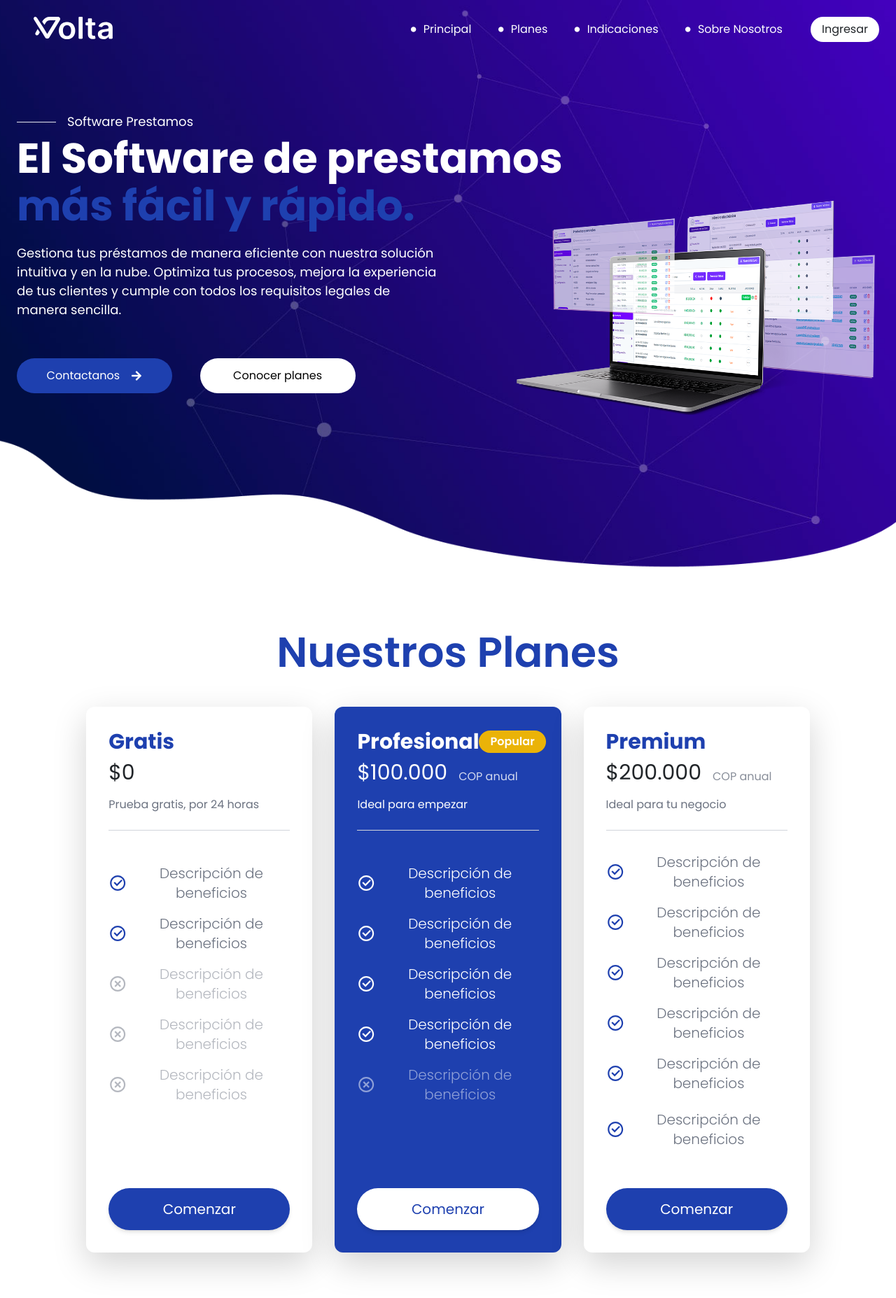
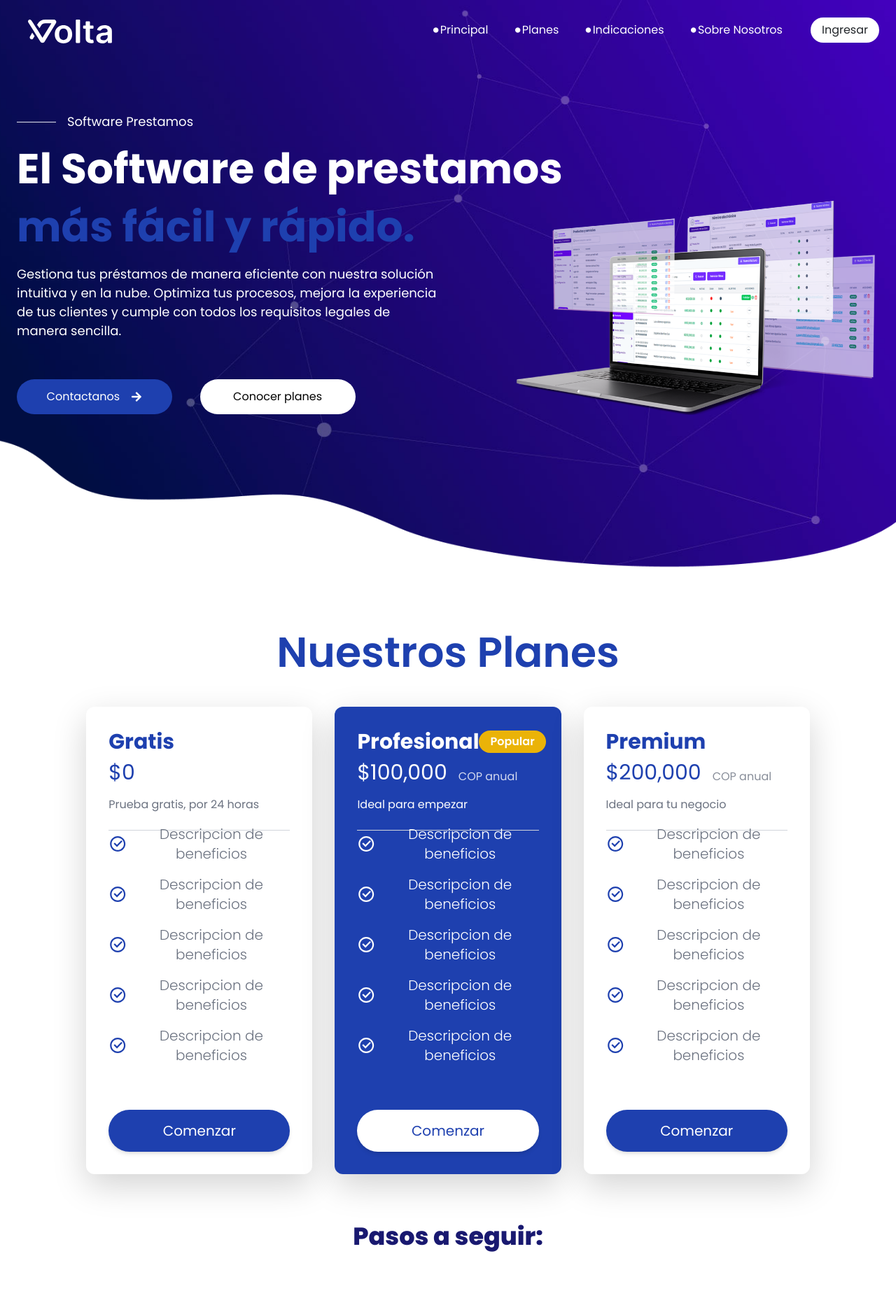
Before and after one commit to SebastianDevps/SoftwarePrestamos, a React (Vite) app in the folder software-Prestamos-frontend/client/: page / in a window 1280 px wide. Shown: the top 1855 px of the page at 70% size. Built offline with nearby package versions, Linux system fonts and the light colour scheme.

Commit message:
Update Optimization

```diff
--- a/software-Prestamos-frontend/client/src/Pages/landing/Landing.jsx
+++ b/software-Prestamos-frontend/client/src/Pages/landing/Landing.jsx
@@ -4,7 +4,6 @@ import Footer from "../../components/footer/Footer";
 import Nav from "../../components/nav/Nav";
 import PlanCard from "../../components/planCard/PlanCard";
 import Steps from "../../components/steps/Steps";
-import Login from "../Login/Login";
 import AOS from "aos";
 import "aos/dist/aos.css";
 import { FaArrowRight } from "react-icons/fa";
@@ -40,9 +39,9 @@ function Landing() {
         <div className="absolute inset-0">
           <img className="w-full h-[820px] object-cover object-top" src="images/fondo-banner.smHlBUbJ.jpg" alt="Banner Background" />
         </div>
-        <div className="hidden md:flex absolute inset-0 flex-col">
-          <img data-aos="zoom-in" data-aos-duration="500" data-aos-once="true"
-            className="w-2/1 md:w-2/4 lg:w-2/4 xl:w-[44%] -mr-10 xl:mr-0 ml-auto mt-auto mb-72 object-cover object-top" src="images/ImgLanding.png" alt="Screens" />
+        <div data-aos="zoom-in" data-aos-duration="500"
+            className="hidden md:flex absolute inset-0 flex-col">
+          <img className="w-2/1 md:w-2/4 lg:w-2/4 xl:w-[44%] -mr-10 xl:mr-0 ml-auto mt-auto mb-72 object-cover object-top" src="images/ImgLanding.png" alt="Screens" />
         </div>
         <div className="absolute inset-0 flex flex-col">
           <img className="w-full mt-auto" src="images/banner-2.DOO8rQBY.png" alt="Banner Overlay" />
@@ -50,14 +49,14 @@ function Landing() {
         </div>
         <div data-aos="fade-up" data-aos-duration="600"
           className="relative pt-40 max-w-7xl mx-auto text-white px-4">
-          <div className="flex items-center space-x-4">
-            <span className="text-lg w-14 border-b inline-flex"></span>
-            <p className="lg:text-lg">Software Prestamos</p>
+          <div className="flex items-center space-x-2 xl:space-x-4">
+            <span className="text-lg xl:w-14 w-7 border-b inline-flex"></span>
+            <p className="lg:text-lg text-[15px]">Software Prestamos</p>
           </div>
           <div className="pt-2">
-            <p className="text-4xl sm:text-4xl md:text-5xl lg:text-6xl font-bold lg:max-w-6xl">
-              El Software de prestamos
-              <span className="block mt-2 text-secondary-600 text-blue-800">más fácil y rápido.</span>
+            <p className="text-[40px] leading-10 xl:leading-normal sm:text-4xl md:text-5xl lg:text-6xl font-bold lg:max-w-6xl">
+              El Software <br className="xl:hidden"/>de prestamos
+              <span className="block mt-2 text-4xl sm:text-4xl md:text-5xl lg:text-6xl text-secondary-600 text-blue-800">más fácil y rápido.</span>
             </p>
           </div>
           <div className="mt-4">
--- a/software-Prestamos-frontend/client/src/components/nav/Nav.jsx
+++ b/software-Prestamos-frontend/client/src/components/nav/Nav.jsx
@@ -2,6 +2,7 @@ import React, { useState } from "react";
 import { Link } from "react-router-dom";
 import { FaBars, FaTimes } from "react-icons/fa";
 import AuthServices from "../../services/AuthServices";
+import { navLinks } from "../../constants";
 
 function Nav() {
   const [isOpen, setIsOpen] = useState(false);
@@ -24,35 +25,20 @@ function Nav() {
   return (
     <nav className="absolute inset-x-0 z-10 w-full px-4 bg-transparent">
       <div className="max-w-7xl mx-auto flex justify-between py-6">
-        <div className="w-[50%]">
-          <img className="w-[30%] ml-4" src="volta-light.svg" alt="Logo" />
+        <div className="w-[50%] items-center justify-center">
+          <img className="xl:w-[120px] w-[90px] mt-1 xl:mt-0  xl:ml-4" src="volta-light.svg" alt="Logo" />
         </div>
         <div className="flex lg:w-full justify-end items-center">
           <ul className="hidden lg:flex text-2sm space-x-4 gap-5 text-white mr-10">
-            <li>
-              <Link to="/" className="flex before:content-['•'] before:text-3xl before:text-center before:text-white hover:no-underline hover:text-white items-center">
-                <i className="ico icon-circle mr-2" style={{ fontSize: "0.4rem" }}></i>
-                Principal
-              </Link>
-            </li>
-            <li>
-              <Link to="#software-pos" className="flex before:content-['•'] before:text-3xl before:text-center before:text-white hover:no-underline hover:text-white items-center">
-                <i className="ico icon-circle mr-2" style={{ fontSize: "0.4rem" }}></i>
-                Planes
-              </Link>
-            </li>
-            <li>
-              <Link to="#contacto" className="flex before:content-['•'] before:text-3xl before:text-center before:text-white hover:no-underline hover:text-white items-center">
-                <i className="ico icon-circle mr-2" style={{ fontSize: "0.4rem" }}></i>
-                Indicaciones
-              </Link>
-            </li>
-            <li>
-              <Link to="#contacto" className="flex before:content-['•'] before:text-3xl before:text-center before:text-white hover:no-underline hover:text-white items-center">
-                <i className="ico icon-circle mr-2" style={{ fontSize: "0.4rem" }}></i>
-                Sobre Nosotros
-              </Link>
-            </li>
+            {navLinks.map((nav) => (
+              <li key={nav.id}>
+                <Link to={`/${nav.id}`}
+                  className="flex before:content-['•'] before:text-3xl before:text-center hover:scale-105 transition-all duration-300 before:text-white hover:no-underline hover:text-white items-center"
+                >
+                  {nav.title}
+                </Link>
+              </li>
+            ))}
           </ul>
         </div>
         <div className="flex items-center ml-auto space-x-4">
@@ -70,32 +56,17 @@ function Nav() {
         </div>
       </div>
       {isOpen && (
-        <div className="w-[50%] top-11 transition-all duration-300 lg:hidden bg-none text-white p-4 absolute top-full left-25 right-12 rounded-3xl shadow-lg">
+        <div className="w-[50%] ml-[50%] -mt-3 transition-all duration-300 lg:hidden bg-white p-3 rounded-2xl shadow-md">
           <ul className="flex flex-col justify-center items-end space-y-4">
-            <li>
-              <Link to="/" className="flex items-center" onClick={toggleMenu}>
-                <i className="ico icon-circle mr-2" style={{ fontSize: "0.4rem" }}></i>
-                Principal
-              </Link>
-            </li>
-            <li>
-              <Link to="#software-pos" className="flex items-center" onClick={toggleMenu}>
-                <i className="ico icon-circle mr-2" style={{ fontSize: "0.4rem" }}></i>
-                Planes
-              </Link>
-            </li>
-            <li>
-              <Link to="#contacto" className="flex items-center" onClick={toggleMenu}>
-                <i className="ico icon-circle mr-2" style={{ fontSize: "0.4rem" }}></i>
-                Indicaciones
-              </Link>
-            </li>
-            <li>
-              <Link to="#contacto" className="flex items-center" onClick={toggleMenu}>
-                <i className="ico icon-circle mr-2" style={{ fontSize: "0.4rem" }}></i>
-                Sobre Nosotros
-              </Link>
-            </li>
+            {navLinks.map((nav) => (
+              <li key={nav.id}>
+                <Link to={`/${nav.id}`}
+                  className="flex hover:no-underline hover:text-blue hover:scale-105 transition-all duration-300 text-black text-lg items-center"
+                >
+                  {nav.title}
+                </Link>
+              </li>
+            ))}
           </ul>
         </div>
       )}
--- a/software-Prestamos-frontend/client/src/components/planCard/PlanCard.jsx
+++ b/software-Prestamos-frontend/client/src/components/planCard/PlanCard.jsx
@@ -1,155 +1,119 @@
 import React from "react";
 import { useNavigate } from "react-router-dom";
-import { RiCheckboxCircleLine,RiCloseCircleLine } from "react-icons/ri";
+import { RiCheckboxCircleLine, RiCloseCircleLine } from "react-icons/ri";
+import { planDetails } from "../../constants";
 
 function PlanCard() {
   const navigate = useNavigate();
 
   return (
     <div className="flex flex-col items-center h-full -mt-10 justify-between p-8 w-full">
-      <h2 data-aos="zoom-in" data-aos-duration="500" className="flex text-4xl z-50 lg:text-6xl items-center justify-center -mt-10 text-blue-800 font-semibold font-poppins">
+      <h2
+        data-aos="zoom-in"
+        data-aos-duration="500"
+        className="flex text-4xl z-50 lg:text-6xl items-center justify-center -mt-10 text-blue-800 font-semibold font-poppins"
+      >
         Nuestros Planes
       </h2>
 
-      <section data-aos="fade-up" data-aos-duration="600" className="text-center w-[85%]  ">
+      <section
+        data-aos="fade-up"
+        data-aos-duration="600"
+        className="text-center w-[85%]"
+      >
         <div className="grid grid-cols-1 mt-2 -ml-4 w-[110%] h-full md:grid-cols-1 md:ml-14 lg:ml-0 md:w-[80%] lg:w-full lg:grid-cols-6 gap-8 pt-10">
-          {/* Emprendedor */}
-          <div className="p-6 lg:p-8 md:p-8 bg-white rounded-xl  h-full flex flex-col   lg:col-span-2 justify-between shadow-lg transform transition duration-200 hover:scale-105 w-full">
+          {planDetails.map((plan, index) => (
+            <div
+              key={index}
+              className={`p-6 lg:p-8 md:p-8 rounded-xl h-full flex flex-col justify-between shadow-lg transform transition duration-200 hover:scale-105 w-full lg:col-span-2 ${
+                plan.title === "Profesional" ? "bg-blue-800" : "bg-white"
+              }`}
+            >
               <div className="font-poppins mb-12 lg:mb-4">
                 <div className="flex justify-between items-center mb-2">
-                <h1 className="text-3xl font-bold text-blue-800">Gratis</h1>
+                  <h1
+                    className={`text-3xl font-bold ${
+                      plan.title === "Profesional" ? "text-white" : "text-blue-800"
+                    }`}
+                  >
+                    {plan.title}
+                  </h1>
+                  {plan.isPopular && (
+                    <span className="bg-yellow-500 text-white text-2xs px-3 py-1 font-semibold rounded-full">
+                      Popular
+                    </span>
+                  )}
                 </div>
-              <div className="flex items-end mb-3">
-                <h1 className="text-3xl font-[400]">$0</h1>
+                <div className="flex items-end gap-2 mb-3">
+                  <h1
+                    className={`text-3xl font-[400] ${
+                      plan.title === "Profesional" ? "text-white" : "text-blue-800"
+                    }`}
+                  >
+                    ${plan.price.toLocaleString()}
+                  </h1>
+                  {plan.span && (
+                    <span
+                      className={`ml-2 text-2sm ${
+                        plan.title === "Profesional"
+                          ? "text-white opacity-80"
+                          : "text-gray-500 opacity-80"
+                      }`}
+                    >
+                      {plan.span}
+                    </span>
+                  )}
                 </div>
-              <p className="text-gray-500 mb-2 text-start text-2sm">Prueba gratis, por 24 horas</p>
+                <p
+                  className={`mb-2 text-start text-2sm ${
+                    plan.title === "Profesional" ? "text-white" : "text-gray-500"
+                  }`}
+                >
+                  {plan.detail}
+                </p>
                 <span className="font-semibold bg-gray-300 h-[1px] w-full inline-flex"></span>
               </div>
               <ul className="-mt-8 mb-4 w-full space-y-2 text-lg font-poppins">
-              <li className="flex w-full items-center mb-3 text-xl font-light text-gray-500">
-                <RiCheckboxCircleLine className="mr-2 text-3xl text-blue-800" />
-                Descripción de beneficios
+                {plan.benefits.map((benefit) => (
+                  <li
+                    key={benefit.id}
+                    className={`flex mb-3 items-center text-xl font-light ${
+                      plan.title === "Profesional"
+                        ? "text-white"
+                        : "text-gray-500"
+                    } ${
+                      !benefit.description.includes("Descripcion")
+                        ? "opacity-[.5]"
+                        : ""
+                    }`}
+                  >
+                    {benefit.description.includes("Descripcion") ? (
+                      <RiCheckboxCircleLine
+                        className={`mr-2 text-3xl ${
+                          plan.title === "Profesional"
+                            ? "text-white"
+                            : "text-blue-800"
+                        }`}
+                      />
+                    ) : (
+                      <RiCloseCircleLine
+                        className={`mr-2 text-3xl text-gray-500`}
+                      />
+                    )}
+                    {benefit.description}
                   </li>
-              <li className="flex mb-3 items-center text-xl font-light text-gray-500">
-                <RiCheckboxCircleLine className="mr-2 text-3xl text-blue-800" />
-                Descripción de beneficios
-              </li>
-              <li className="flex mb-3 opacity-[.5] items-center text-xl font-light text-gray-500">
-                <RiCloseCircleLine className="mr-2 text-3xl text-gray-500" />
-                Descripción de beneficios
-              </li>
-              <li className="flex mb-3 opacity-[.5] items-center text-xl font-light text-gray-500">
-                <RiCloseCircleLine className="mr-2 text-3xl text-gray-500" />
-                Descripción de beneficios
-              </li>
-              <li className="flex mb-3 opacity-[.5] items-center text-xl font-light text-gray-500">
-                <RiCloseCircleLine className="mr-2 text-3xl text-gray-500" />
-                Descripción de beneficios
-              </li>
+                ))}
               </ul>
               <button
-              className="w-full py-3 px-4 bg-blue-800 text-white text-xl rounded-full shadow-md hover:bg-indigo-900 transition duration-200 mt-4"
+                className={`w-full py-3 px-4 ${
+                  plan.title === "Profesional" ? "bg-white text-blue-800" : "bg-blue-800 text-white"
+                } text-xl rounded-full shadow-md hover:bg-indigo-900 transition duration-200 mt-4`}
                 onClick={() => navigate("/register")}
               >
                 Comenzar
               </button>
             </div>
-          {/* <-- Emprendedor /--> */}
-
-          {/* Profesional */}
-          <div className="p-6 lg:p-8 md:p-8 bg-blue-800 rounded-xl  h-full flex flex-col   lg:col-span-2 justify-between shadow-lg transform transition duration-200 hover:scale-105 w-full">
-            <div className="font-poppins mb-12 lg:mb-4">
-              <div className="flex justify-between items-center mb-2">
-                <h1 className="text-3xl font-bold text-white">Profesional</h1>
-                <span className="bg-yellow-500 text-white text-2xs px-3 py-1 font-semibold rounded-full">Popular</span>
-              </div>
-              <div className="flex items-end gap-2 mb-3">
-                <h1 className="text-3xl text-white font-[400]">$100.000</h1>
-                <span className="ml-2 text-2sm text-white opacity-80">COP anual</span>
-              </div>
-              <p className="text-white mb-2 text-start text-2sm">Ideal para empezar</p>
-              <span className="font-semibold bg-gray-300 h-[1px] w-full inline-flex"></span>
-            </div>
-            <ul className="-mt-8 mb-4 w-full space-y-2 text-lg font-poppins">
-              <li className="flex w-full items-center mb-3 text-xl font-light text-white">
-                <RiCheckboxCircleLine className="mr-2 text-3xl text-white" />
-                Descripción de beneficios
-              </li>
-              <li className="flex w-full items-center mb-3 text-xl font-light text-white">
-                <RiCheckboxCircleLine className="mr-2 text-3xl text-white" />
-                Descripción de beneficios
-              </li>
-              <li className="flex w-full items-center mb-3 text-xl font-light text-white">
-                <RiCheckboxCircleLine className="mr-2 text-3xl text-white" />
-                Descripción de beneficios
-              </li>
-              <li className="flex w-full items-center mb-3 text-xl font-light text-white">
-                <RiCheckboxCircleLine className="mr-2 text-3xl text-white" />
-                Descripción de beneficios
-              </li>
-              <li className="flex w-full opacity-[.5] items-center mb-3 text-xl font-light text-white">
-                <RiCloseCircleLine className="mr-2 text-3xl text-white" />
-                Descripción de beneficios
-              </li>
-
-            </ul>
-            <button
-              className="w-full py-3 px-4 bg-white text-blue-800 text-xl rounded-full shadow-md hover:bg-indigo-900 transition duration-200 mt-4"
-              onClick={() => navigate("/register")}
-            >
-              Comenzar
-            </button>
-          </div>
-          {/* <-- Profesional /--> */}
-
-          {/* Premium */}
-          <div className="p-6 lg:p-8 md:p-8 bg-white rounded-xl  h-full flex flex-col   lg:col-span-2 justify-between shadow-lg transform transition duration-200 hover:scale-105 w-full">
-            <div className="font-poppins mb-12 lg:mb-4">
-              <div className="flex justify-between items-center mb-2">
-                <h1 className="text-3xl font-bold text-blue-800">Premium</h1>
-                {/* <span className="bg-yellow-500 text-white text-2xs px-3 py-1 rounded-full">Popular</span> */}
-              </div>
-              <div className="flex items-end gap-2 mb-3">
-                <h1 className="text-3xl font-[400]">$200.000</h1>
-                <span className="ml-2 text-2sm text-gray-500 opacity-80">COP anual</span>
-              </div>
-              <p className="text-gray-500 mb-2 text-start text-2sm">Ideal para tu negocio</p>
-              <span className="font-semibold bg-gray-300 h-[1px] w-full inline-flex"></span>
-            </div>
-            <ul className="mt-2 mb-2 w-full space-y-2 text-lg font-poppins">
-              <li className="flex w-full items-center mb-3 text-xl font-light text-gray-500">
-                <RiCheckboxCircleLine className="mr-2 text-3xl text-blue-800" />
-                Descripción de beneficios
-              </li>
-              <li className="flex w-full items-center mb-3 text-xl font-light text-gray-500">
-                <RiCheckboxCircleLine className="mr-2 text-3xl text-blue-800" />
-                Descripción de beneficios
-              </li>
-              <li className="flex w-full items-center mb-3 text-xl font-light text-gray-500">
-                <RiCheckboxCircleLine className="mr-2 text-3xl text-blue-800" />
-                Descripción de beneficios
-              </li>
-              <li className="flex w-full items-center mb-3 text-xl font-light text-gray-500">
-                <RiCheckboxCircleLine className="mr-2 text-3xl text-blue-800" />
-                Descripción de beneficios
-              </li>
-              <li className="flex w-full items-center mb-4 text-xl font-light text-gray-500">
-                <RiCheckboxCircleLine className="mr-2 text-3xl text-blue-800" />
-                Descripción de beneficios
-              </li>
-              <li className="flex w-full items-center mb-4 text-xl font-light text-gray-500">
-                <RiCheckboxCircleLine className="mr-2 text-3xl text-blue-800" />
-                Descripción de beneficios
-              </li>
-            </ul>
-            <button
-              className="w-full py-3 px-4 bg-blue-800 text-white text-xl rounded-full shadow-md hover:bg-indigo-900 transition duration-200 mt-4"
-              onClick={() => navigate("/register")}
-            >
-              Comenzar
-            </button>
-          </div>
-          {/* <-- Premium /--> */}
+          ))}
         </div>
       </section>
     </div>
--- /dev/null
+++ b/software-Prestamos-frontend/client/src/constants/index.js
@@ -0,0 +1,108 @@
+export const navLinks = [
+    {
+        id: " ",
+        title: "Principal",
+    },
+    {
+        id: " ",
+        title: "Planes",
+    },
+    {
+        id: " ",
+        title: "Indicaciones",
+    },
+    {
+        id: " ",
+        title: "Sobre Nosotros",
+    }
+]
+
+export const planDetails = [
+
+    {
+        title: "Gratis",
+        price: 0,
+        detail: "Prueba gratis, por 24 horas",
+        isPopular: false,
+        benefits: [
+            {
+                id: 1,
+                description: "Descripcion de beneficios"
+            },
+            {
+                id: 2,
+                description: "Descripcion de beneficios"
+            },
+            {
+                id: 3,
+                description: "Descripcion de beneficios"
+            },
+            {
+                id: 4,
+                description: "Descripcion de beneficios"
+            },
+            {
+                id: 5,
+                description: "Descripcion de beneficios"
+            }
+        ]
+    },
+    {
+        title: "Profesional",
+        price: 100000,
+        span: "COP anual",
+        detail: "Ideal para empezar",
+        isPopular: true,
+        benefits: [
+            {
+                id: 1,
+                description: "Descripcion de beneficios"
+            },
+            {
+                id: 2,
+                description: "Descripcion de beneficios"
+            },
+            {
+                id: 3,
+                description: "Descripcion de beneficios"
+            },
+            {
+                id: 4,
+                description: "Descripcion de beneficios"
+            },
+            {
+                id: 5,
+                description: "Descripcion de beneficios"
+            }
+        ]
+    },
+    {
+        title: "Premium",
+        price: 200000,
+        span: "COP anual",
+        detail: "Ideal para tu negocio",
+        isPopular: false,
+        benefits: [
+            {
+                id: 1,
+                description: "Descripcion de beneficios"
+            },
+            {
+                id: 2,
+                description: "Descripcion de beneficios"
+            },
+            {
+                id: 3,
+                description: "Descripcion de beneficios"
+            },
+            {
+                id: 4,
+                description: "Descripcion de beneficios"
+            },
+            {
+                id: 5,
+                description: "Descripcion de beneficios"
+            }
+        ]
+    }
+]
```
Also changed, not shown: 2 other files (tests, documents, lock files or other folders). Lines whose indentation alone changed are shown as unchanged.
